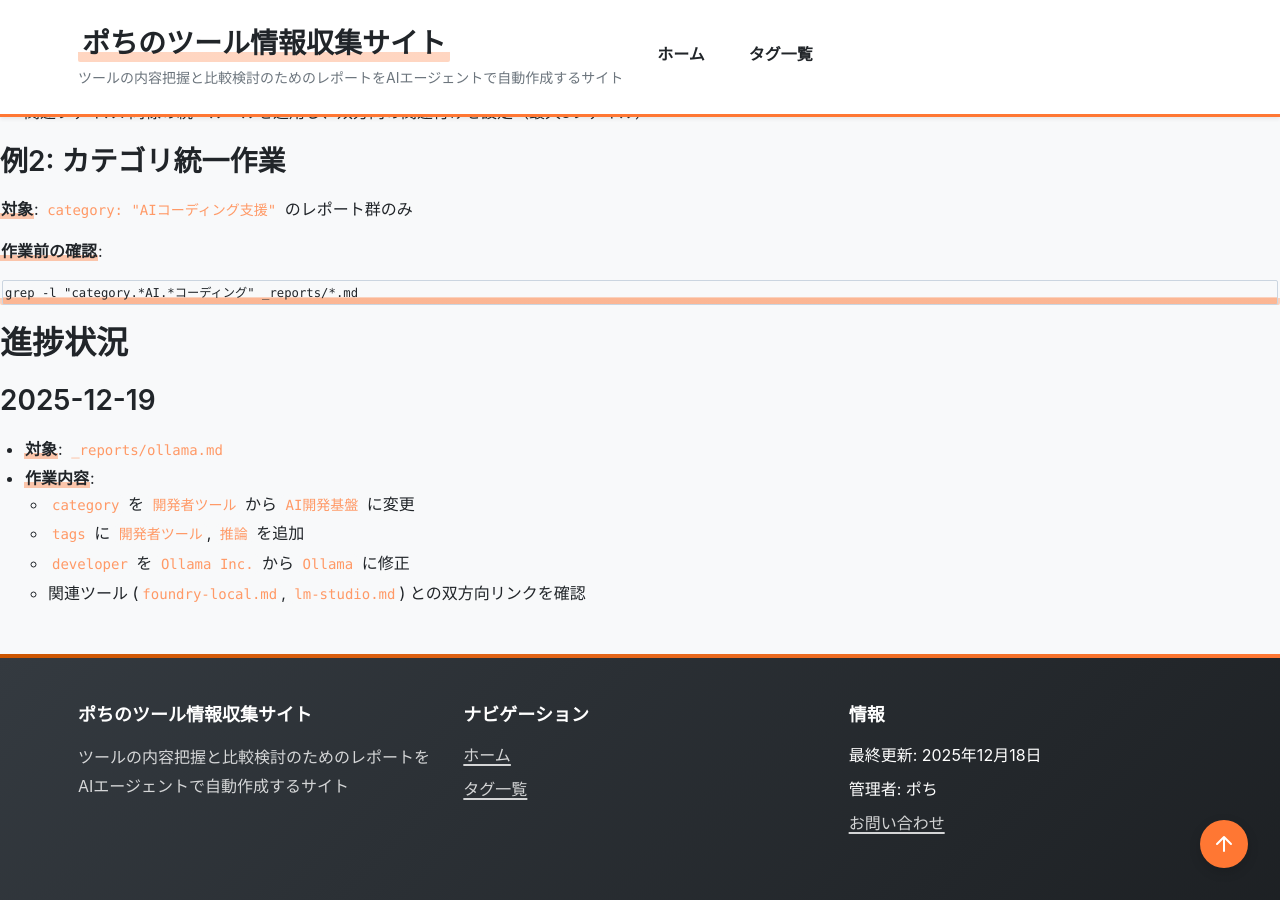
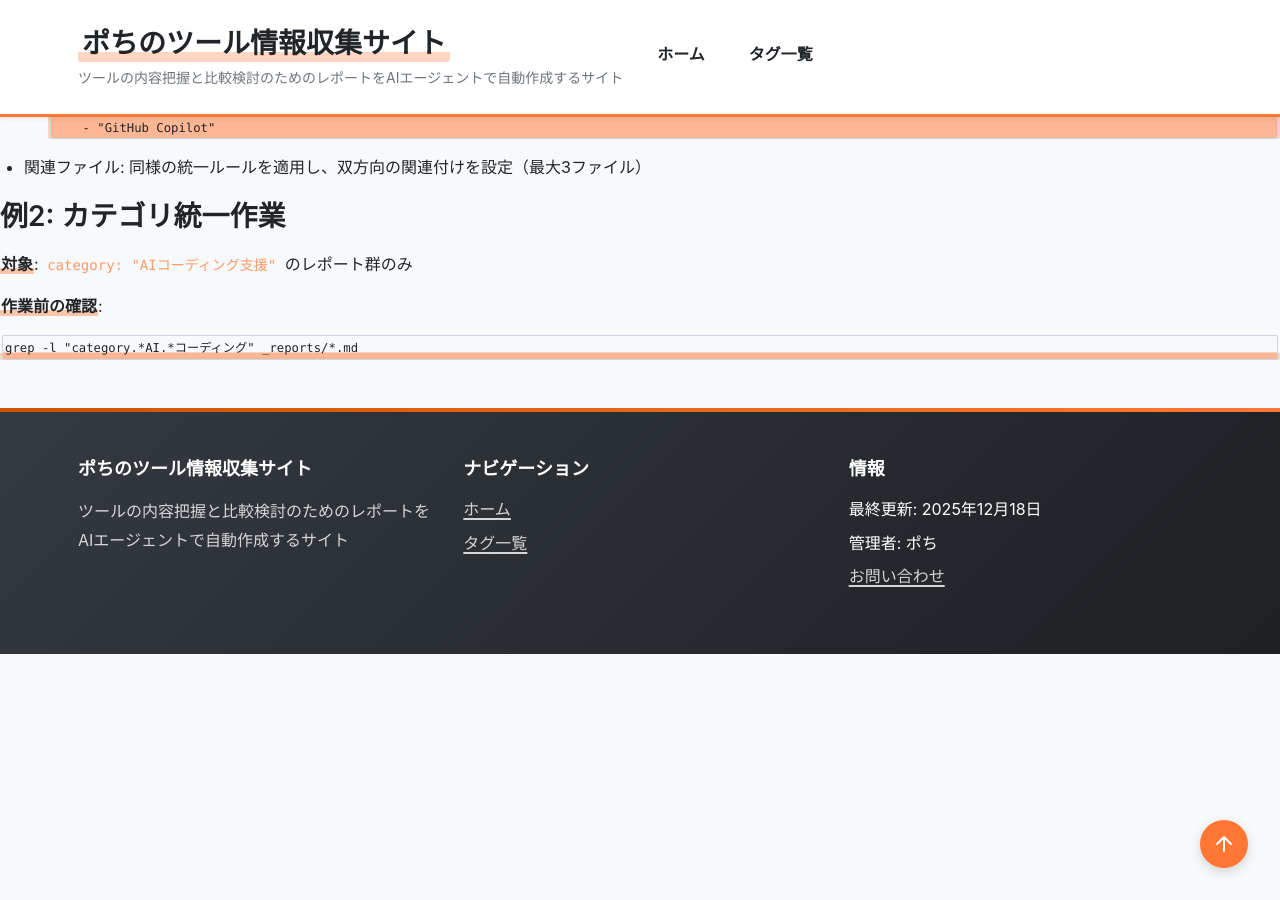
Before and after one commit to aegisfleet/tool-survey-report, a Jekyll site: the page built from task-organizing-category-tags.md, in a window 1280 px wide and 900 px high, scrolled down 5993 px. Built offline with Jekyll 4.4.1, drawn with Linux system fonts in a browser that asks for light colours; our own code applies the rules of GitHub Pages for plain Markdown files; some of the changed text lies outside the part shown.

````diff
--- a/task-organizing-category-tags.md
+++ b/task-organizing-category-tags.md
@@ -240,14 +241,3 @@ grep -l "自律\|エージェント\|Agent" _reports/*.md | head -4
 ```bash
 grep -l "category.*AI.*コーディング" _reports/*.md
 ```
-
-## 進捗状況
-
-### 2025-12-19
-
-- **対象**: `_reports/ollama.md`
-- **作業内容**:
-  - `category` を `開発者ツール` から `AI開発基盤` に変更
-  - `tags` に `開発者ツール`, `推論` を追加
-  - `developer` を `Ollama Inc.` から `Ollama` に修正
-  - 関連ツール (`foundry-local.md`, `lm-studio.md`) との双方向リンクを確認
````
Also changed, not shown: other parts of task-organizing-category-tags.md (+1 -0 lines).
